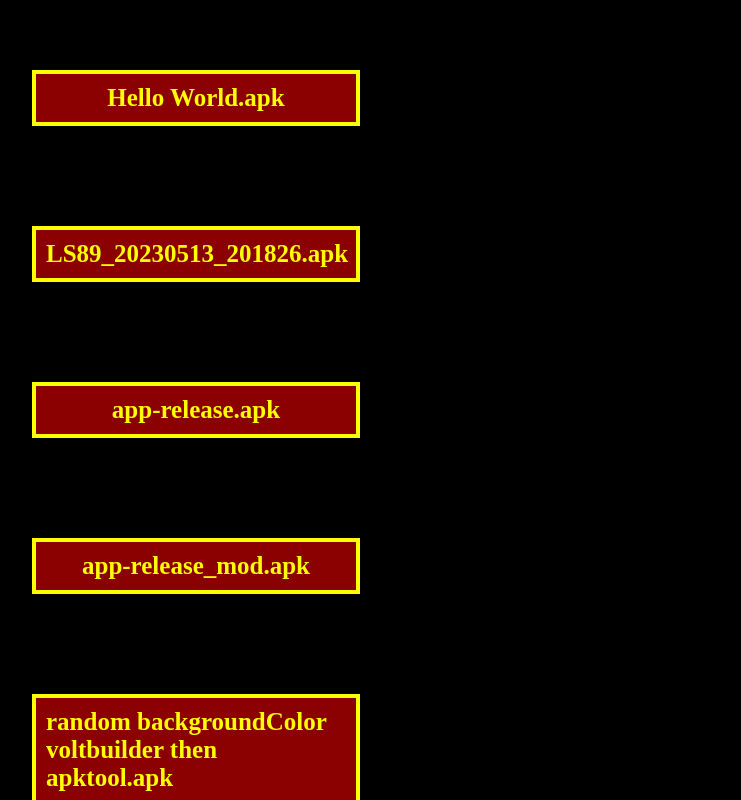
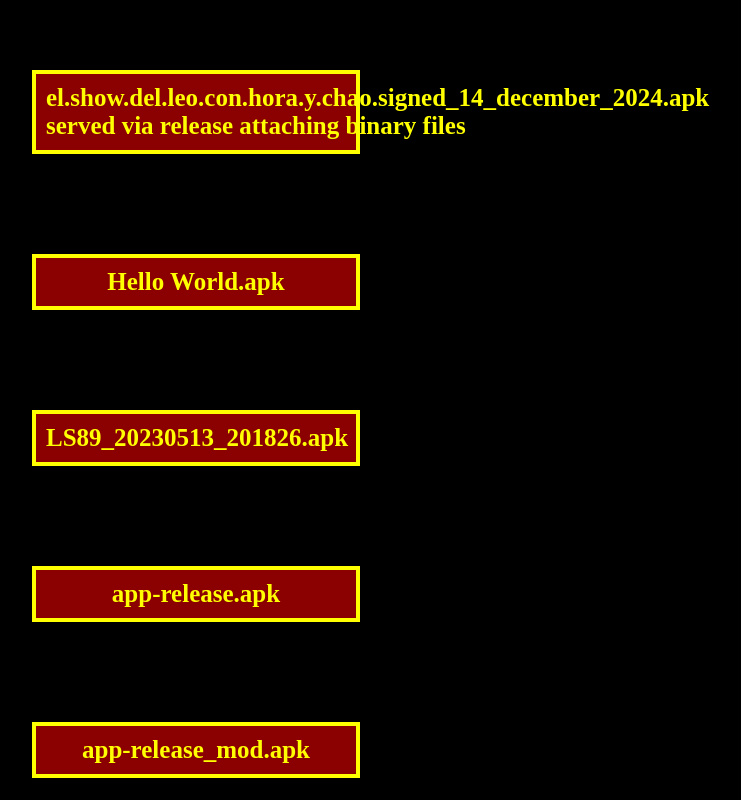
Before and after one commit to leonardosotelo89/created_apks, a plain HTML site: page index.html in a window 1280 px wide. Shown: the whole page, without its empty margins (444-1185 px from the left). Drawn offline with Linux system fonts and the light colour scheme.

Commit message:
Update index.html

```diff
--- a/index.html
+++ b/index.html
@@ -40,6 +40,7 @@ a{
   </head>
   <body>
   <div id="items">
+   <a href="https://github.com/leonardosotelo89/created_apks/releases/download/el_show_del_leo_14_december_2024/el.show.del.leo.con.hora.y.chao.signed_14_december_2024.apk" download>el.show.del.leo.con.hora.y.chao.signed_14_december_2024.apk served via release attaching binary files</a>
    <a href="Hello World.apk" download>Hello World.apk</a>
    <a href="LS89_20230513_201826.apk" download>LS89_20230513_201826.apk</a>
    <a href="app-release.apk" download>app-release.apk</a>
```
